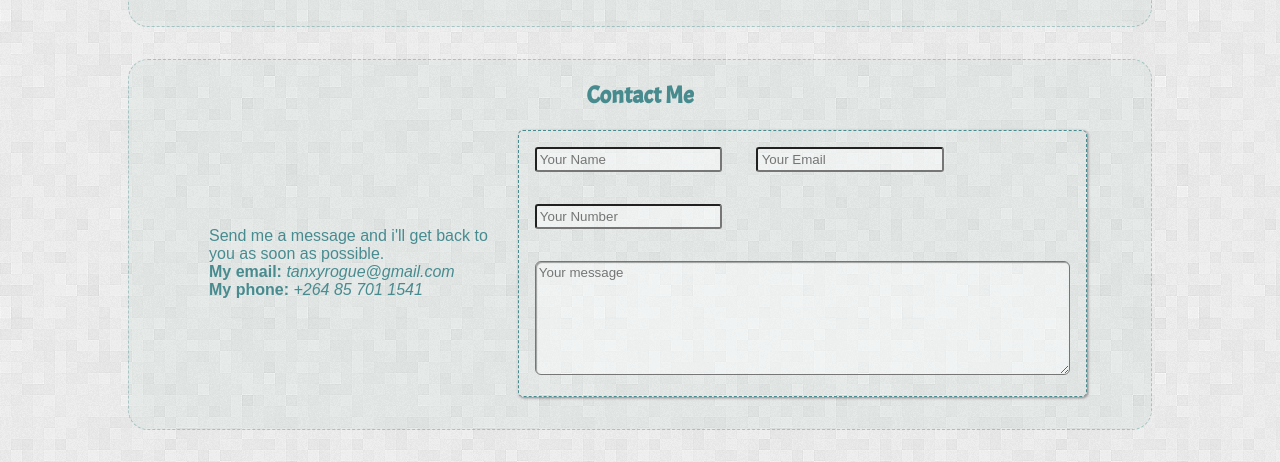
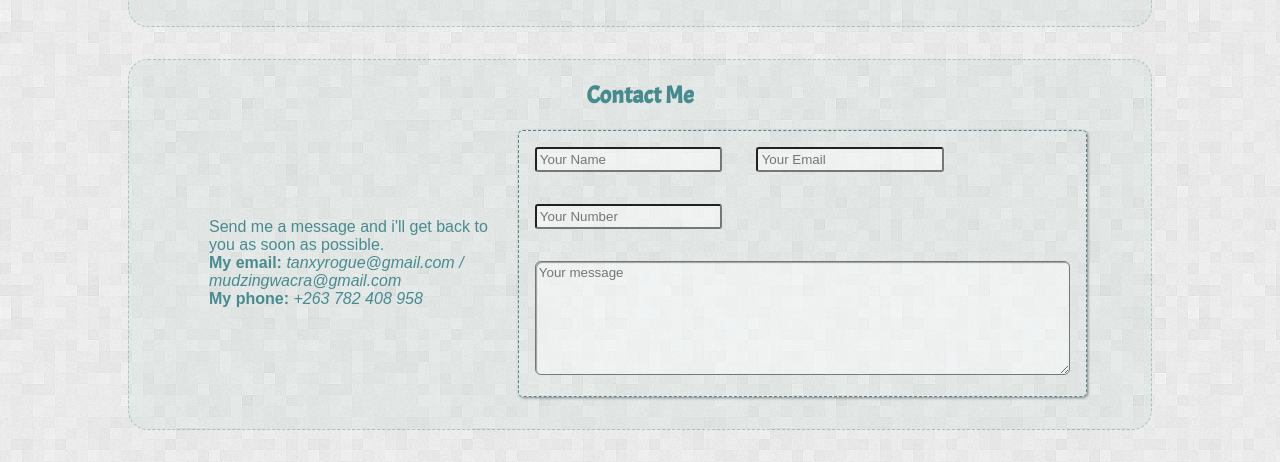
Before and after one commit to TanxyRogue/craig-tanaka, a plain HTML site: page public/index.html in a window 1280 px wide. Shown: the part 1464-1926 px from the top of the page. Drawn offline with Linux system fonts and the light colour scheme; some packages are replaced by stand-ins of ours; a web font is replaced by a local one.

Commit message:
updated contact details

```diff
--- a/public/index.html
+++ b/public/index.html
@@ -137,8 +137,8 @@
                 <div class="contact-info">
                     <div class="body">
                       Send me a message and i'll get back to you as soon as possible. <br>
-                      <b>My email:</b> <em>tanxyrogue@gmail.com<br></em>
-                      <b>My phone:</b> <em> +264 85 701 1541</em>
+                      <b>My email:</b> <em>tanxyrogue@gmail.com / mudzingwacra@gmail.com<br></em>
+                      <b>My phone:</b> <em> +263 782 408 958</em>
                     </div>
                   </div>
 
```
